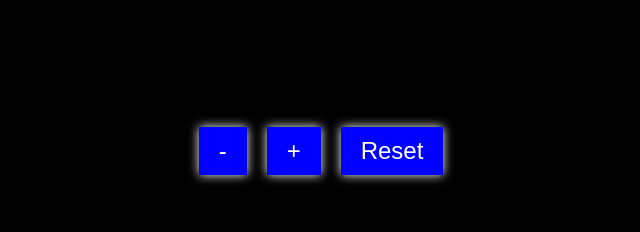
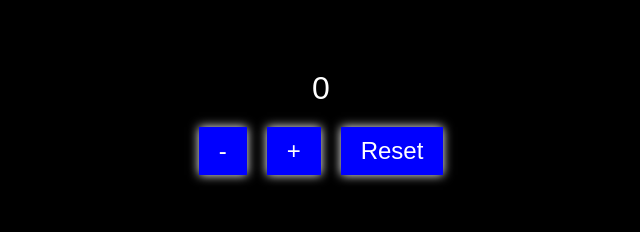
Before and after one commit to ErikaSantocono/counter_js, a plain HTML site: page index.html in a window 1280 px wide. Shown: the part 216-448 px from the top of the page, 319-959 px from the left. Drawn offline with Linux system fonts and the light colour scheme.

Commit message:
Update 3

```diff
--- a/styles.css
+++ b/styles.css
@@ -15,7 +15,8 @@ body {  font-family: Arial, sans-serif;
                     margin-bottom: 20px;
                     margin-top: 10em;}
 
-#counter-value {font-size: 2rem;
+#counter-value {color: white;
+                font-size: 2rem;
                 margin-bottom: 20px;}
 
 #buttons-container {display: flex;
```
